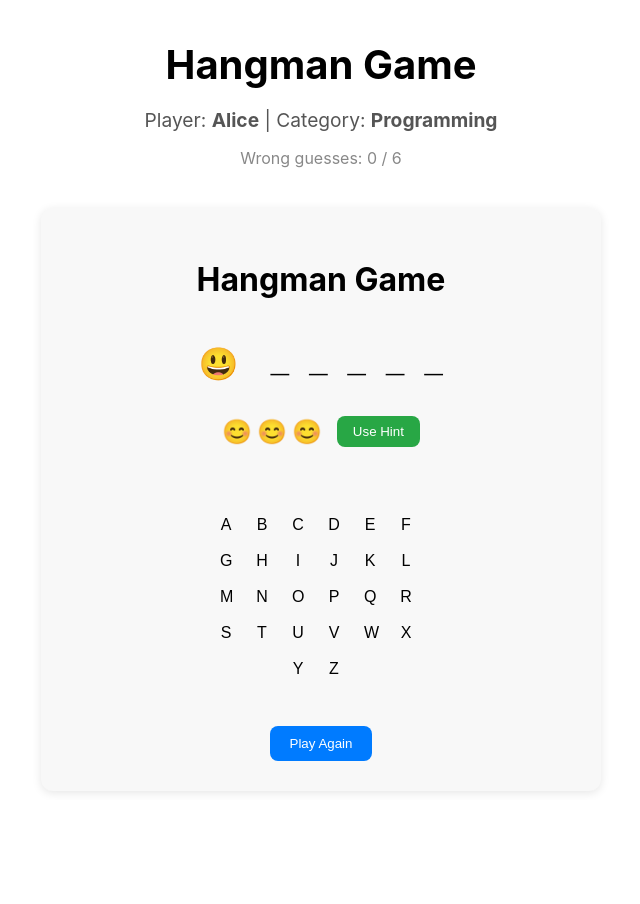
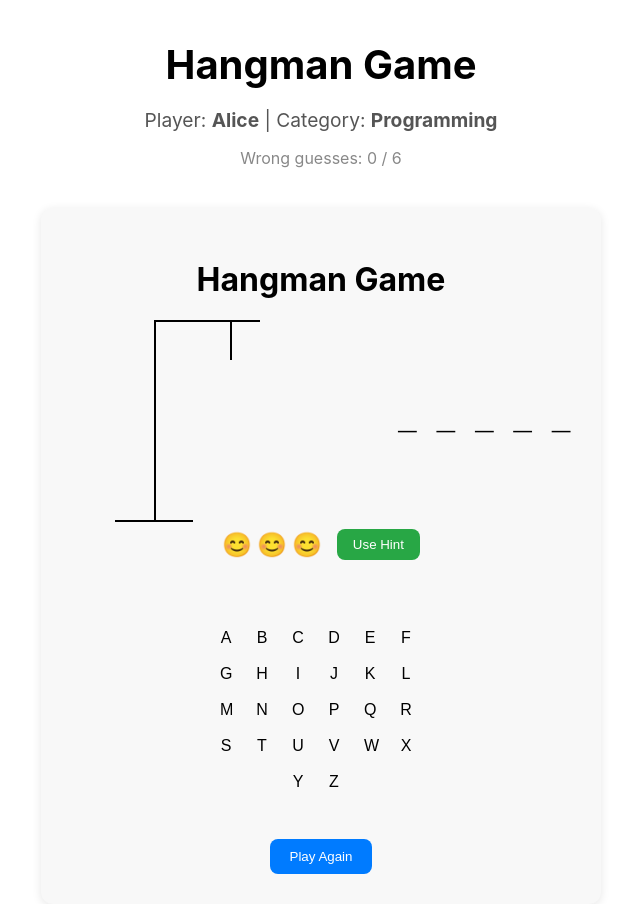
Before and after one commit to olkoki/React_Project, a React (Create React App) app in the folder hangman-game/: page / in a window 1280 px wide. Shown: the whole page, without its empty margins (319-959 px from the left). Before the commit the page ends 800 px from the top, so only its background shows below. Built offline with nearby package versions, Linux system fonts and the light colour scheme.

Commit message:
fixed some mistakes

```diff
--- a/hangman-game/src/components/HangmanDrawing.jsx
+++ b/hangman-game/src/components/HangmanDrawing.jsx
@@ -1,11 +1,11 @@
 import React from "react";
+import Stickman from "./Stickman/Stickman";
 
 // Later on, when we have actual drawings, we can replace this:
 // import stage0 from "../assets/hangman0.png";
 // import stage1 from "../assets/hangman1.png";
 // ...
 // const hangmanStages = [stage0, stage1, ...];
-
 
 export default function HangmanDrawing({ wrongGuesses, maxWrongGuesses }) {
   // Temporary placeholder stages
@@ -21,17 +21,17 @@ export default function HangmanDrawing({ wrongGuesses, maxWrongGuesses }) {
   //Replace the emoji stages with this line when the hangman images are ready
   //<img src={hangmanStages[index]} alt={`Stage ${index}`} />
 
-
   // Clamp the value so we don’t go out of range
   const index = Math.min(wrongGuesses, stages.length - 1);
 
   return (
-    <span
-      style={{
-        fontSize: "2rem",
-      }}
-    >
-      {stages[index]}
-    </span>
+    // <span
+    //   style={{
+    //     fontSize: "2rem",
+    //   }}
+    // >
+    //   {stages[index]}
+    // </span>
+    <Stickman wrongGuesses={wrongGuesses} />
   );
 }
```
Also changed, not shown: hangman-game/src/components/Stickman.jsx (deleted, +0 -15 lines).
